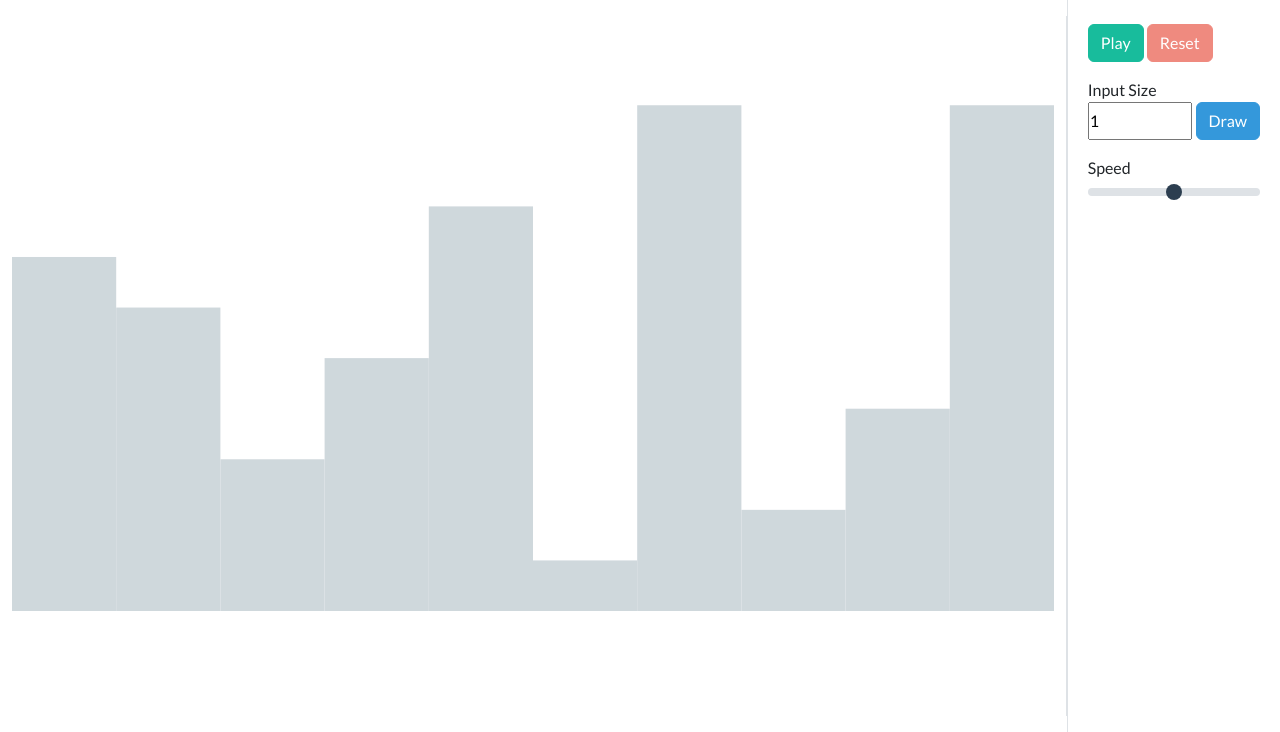
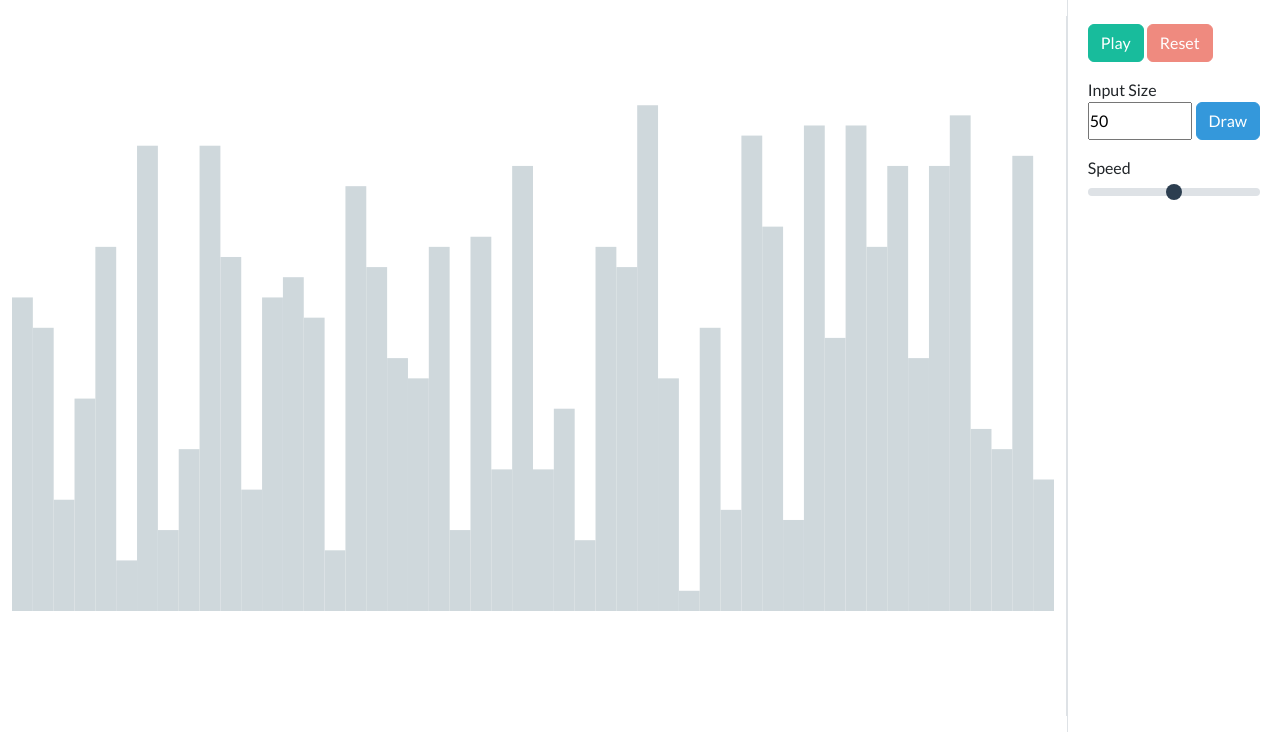
Before and after one commit to khoaxuantu/Algorithms-Visualizer, a Flask app: page /heap_sort in a window 1280 px wide. Shown: the part 72-804 px from the top of the page. Run offline with Flask 2, Linux system fonts and the light colour scheme; some libraries are stand-ins or nearby versions.

Commit message:
Standardize number of initial blocks to 50

```diff
--- a/static/js/sort/bubble_sort.js
+++ b/static/js/sort/bubble_sort.js
@@ -24,7 +24,7 @@ function drawNewGraph(size) {
 }
 
 // Draw when starting
-drawNewGraph(100);
+drawNewGraph(50);
 // Trigger new graph drawing button
 let submitSize = document.getElementById("submitSize");
 submitSize.addEventListener("click", function() {
--- a/static/js/sort/heap_sort.js
+++ b/static/js/sort/heap_sort.js
@@ -23,7 +23,7 @@ function drawNewGraph(size) {
 }
 
 // Initial drawing
-drawNewGraph(10)
+drawNewGraph(50)
 
 /* Trigger new graph drawing button */
 const submitSize = document.getElementById("submitSize");
--- a/static/js/sort/selection_sort.js
+++ b/static/js/sort/selection_sort.js
@@ -23,7 +23,7 @@ function drawNewGraph(size) {
     buildGraph.draw();
 }
 
-drawNewGraph(30)
+drawNewGraph(50)
 // Trigger new graph drawing button
 let submitSize = document.getElementById("submitSize");
 submitSize.addEventListener("click", function() {
--- a/templates/layouts/layout.html
+++ b/templates/layouts/layout.html
@@ -77,7 +77,7 @@
                     <div class="p-2">
                         <label for="inputSize">Input Size</label>
                         <div class="d-flex flex-row" id="sizeControl">
-                            <input class="me-1 w-75" id="inputSize" type="number" name="size" min="1" max="1000" value="1" autocomplete="off" placeholder="size">
+                            <input class="me-1 w-75" id="inputSize" type="number" name="size" min="1" max="1000" value="50" autocomplete="off" placeholder="size">
                             <button type="button" class="btn btn-info" id="submitSize">Draw</button>
                         </div>
                     </div>
```
